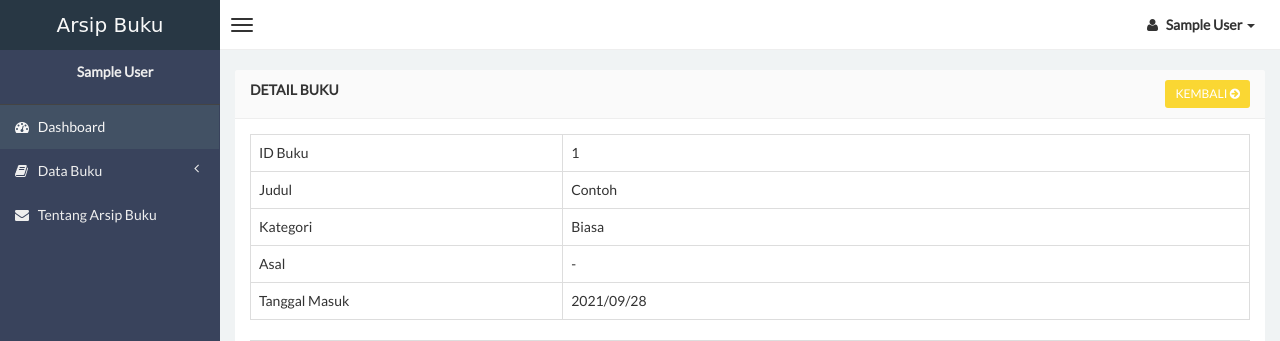
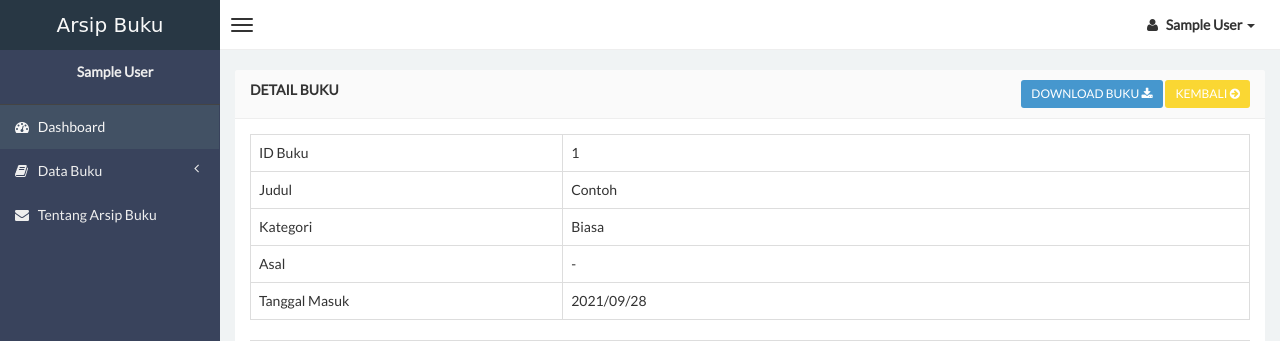
Before and after one commit to rezkynurfauzi/Arsip, a PHP site: page /anggota/detail-buku.php?kd=1 in a window 1280 px wide. Shown: the top 341 px of the page. Run offline with PHP 8.4, Linux system fonts and the light colour scheme; the visitor is signed in with stand-in values (Sample User, id 1); data comes from the database, SQL or seed files in the repository; data that the repository does not hold is empty; some libraries are stand-ins or nearby versions.

Commit message:
Update Detal Buku

```diff
--- a/anggota/detail-buku.php
+++ b/anggota/detail-buku.php
@@ -145,6 +145,7 @@ if (empty($_SESSION['username'])) {
                                         <b>Detail Buku</b>
                                     </div>
                                     <div class="col-lg-6 text-right">
+                                    <a href="<?php echo $data['buku']; ?>" target="_blank" class="btn btn-sm btn-primary"> Download Buku <i class="fa fa-download"></i></a>
                                         <a href="buku.php" class="btn btn-sm btn-warning"> Kembali <i class="fa fa-arrow-circle-right"></i></a>
                                     </div>
                                 </div>
```
